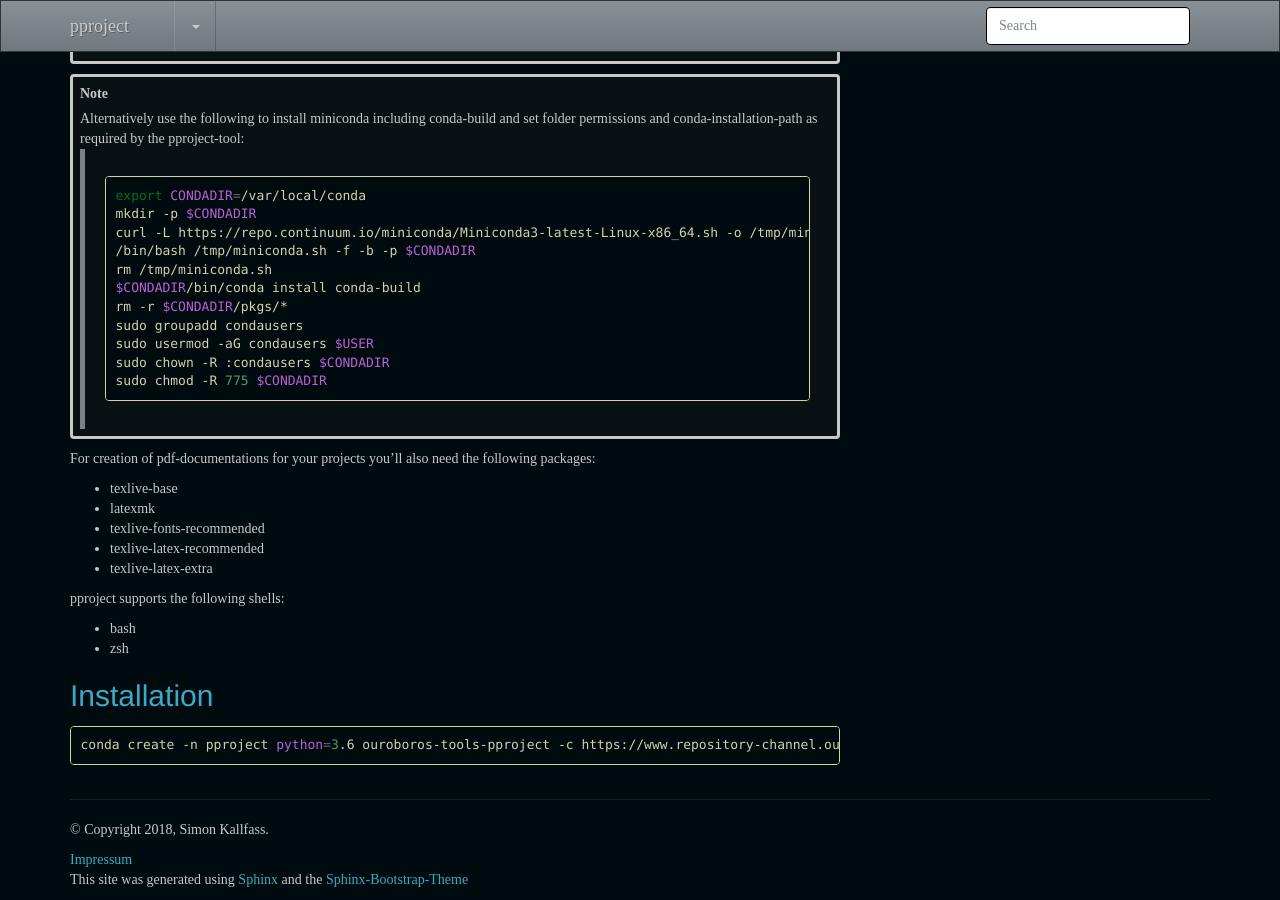
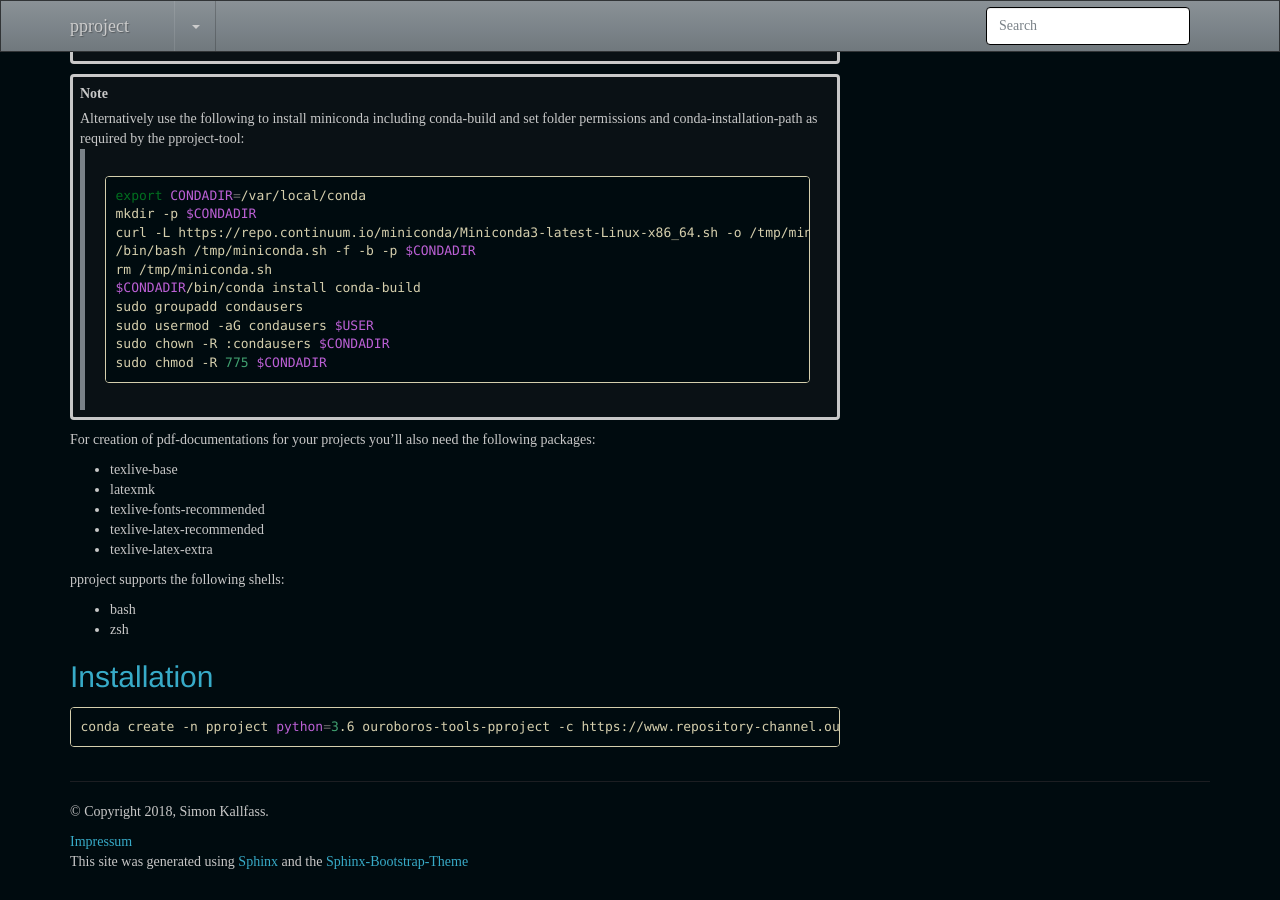
Before and after one commit to skallfass/ouroboros-tools-pproject, a Sphinx documentation site: the page built from source/installation.rst, in a window 1280 px wide and 900 px high, scrolled down 671 px. Built offline with Sphinx 7.4.7, drawn with Linux system fonts in a browser that asks for light colours.

Commit message:
corrected installation instructions for miniconda

```diff
--- a/source/installation.rst
+++ b/source/installation.rst
@@ -44,7 +44,6 @@ git has to be installed and configured (user.name and user.email set in the
             /bin/bash /tmp/miniconda.sh -f -b -p $CONDADIR
             rm /tmp/miniconda.sh
             $CONDADIR/bin/conda install conda-build
-            rm -r $CONDADIR/pkgs/*
             sudo groupadd condausers
             sudo usermod -aG condausers $USER
             sudo chown -R :condausers $CONDADIR
```
